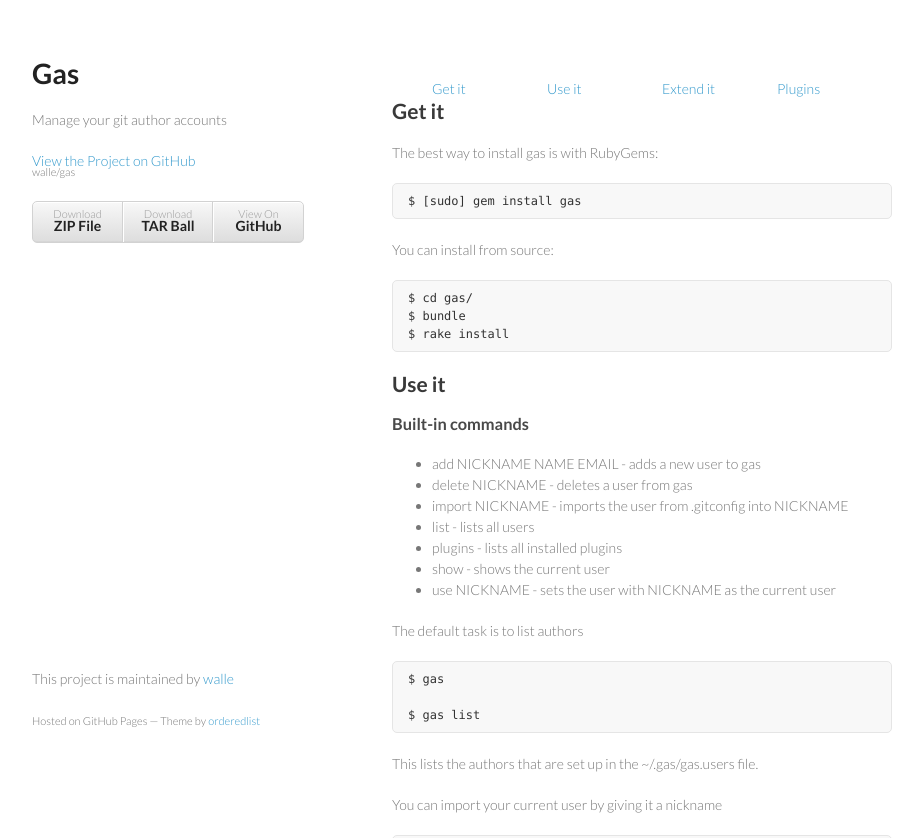
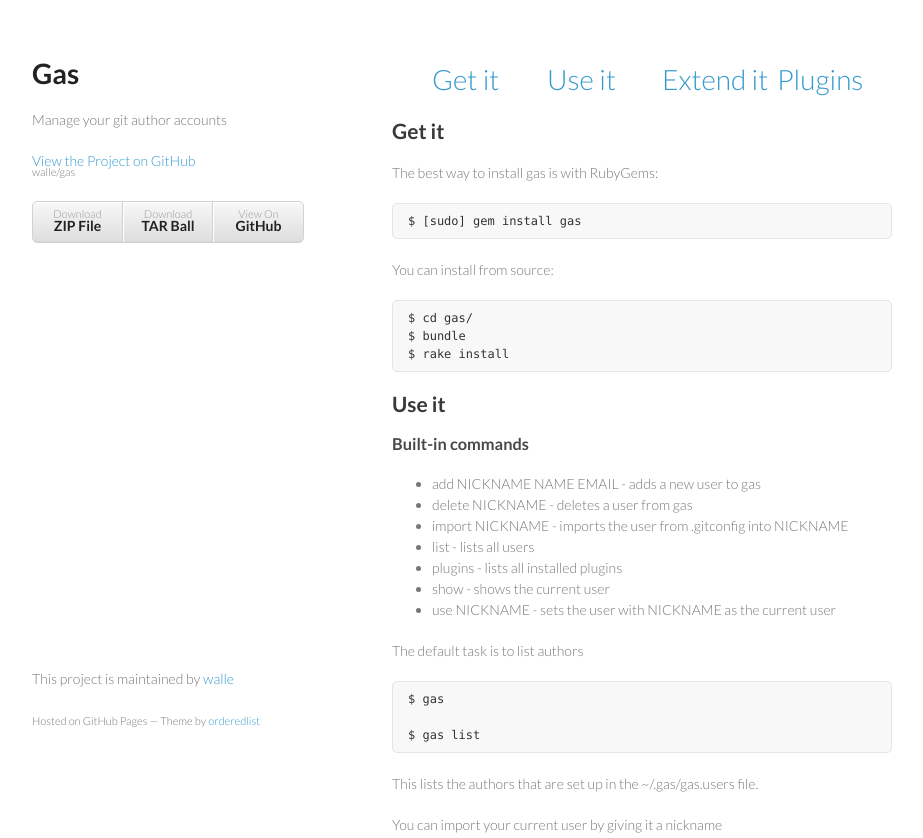
Before and after one commit to walle/gas, a plain HTML site: page index.html in a window 1280 px wide. Shown: the top 838 px of the page, without its empty margins (178-1101 px from the left). Drawn offline with Linux system fonts and the light colour scheme.

Commit message:
Create gh-pages branch via GitHub

```diff
--- a/index.html
+++ b/index.html
@@ -28,24 +28,20 @@
         </ul>
       </header>
       <section>
-        <div>
         <ul>
-<li style="display: block; float: left; width: 25%;">
+<li style="display: block; float: left; width: 25%; font-size: 28px;">
     <a href="#get_it">Get it</a>
   </li>
-    <li style="display: block; float: left; width: 25%;">
+  <li style="display: block; float: left; width: 25%; font-size: 28px;">
     <a href="#use_it">Use it</a>
   </li>
-    <li style="display: block; float: left; width: 25%;">
+  <li style="display: block; float: left; width: 25%; font-size: 28px;">
     <a href="#extend_it">Extend it</a>
   </li>
-    <li style="display: block; float: left; width: 25%;">
+  <li style="display: block; float: left; width: 25%; font-size: 28px;">
     <a href="#plugins">Plugins</a>
   </li>
-  </ul>
-</div>
-
-<p><a name="get_it"></a></p>
+</ul><p><br><a name="get_it"></a></p>
 
 <h2>Get it</h2>
 
```
Also changed, not shown: params.json (+1 -1 lines). Lines whose indentation alone changed are shown as unchanged.
